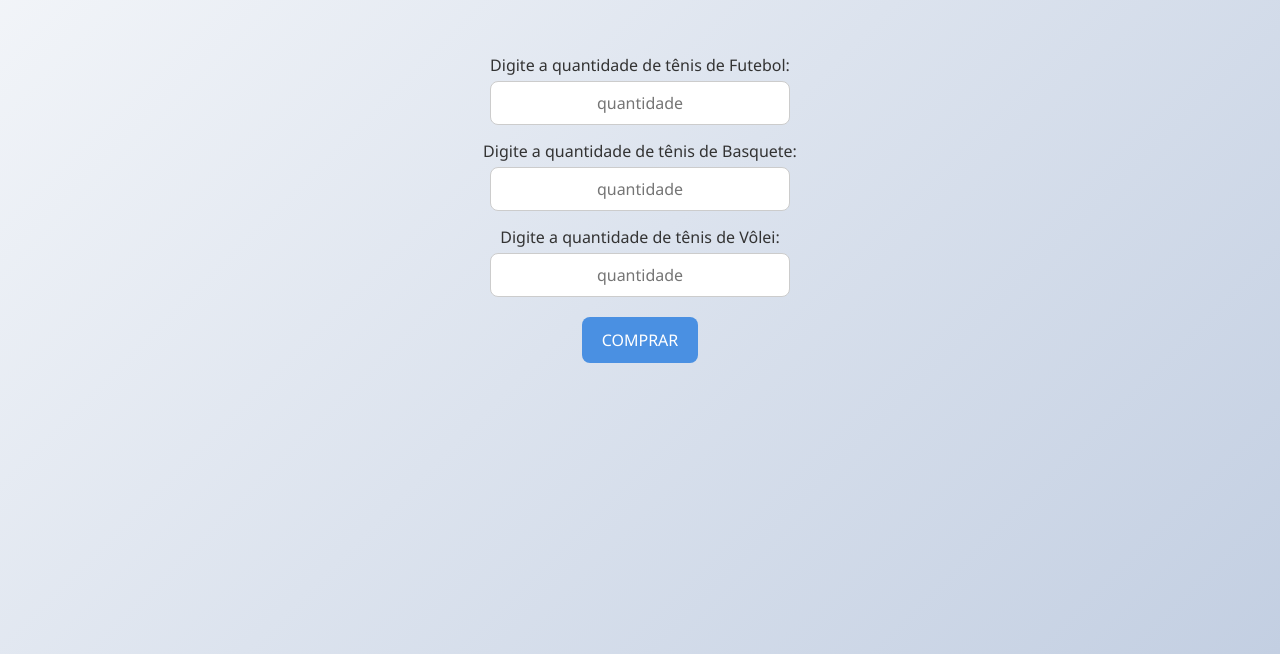
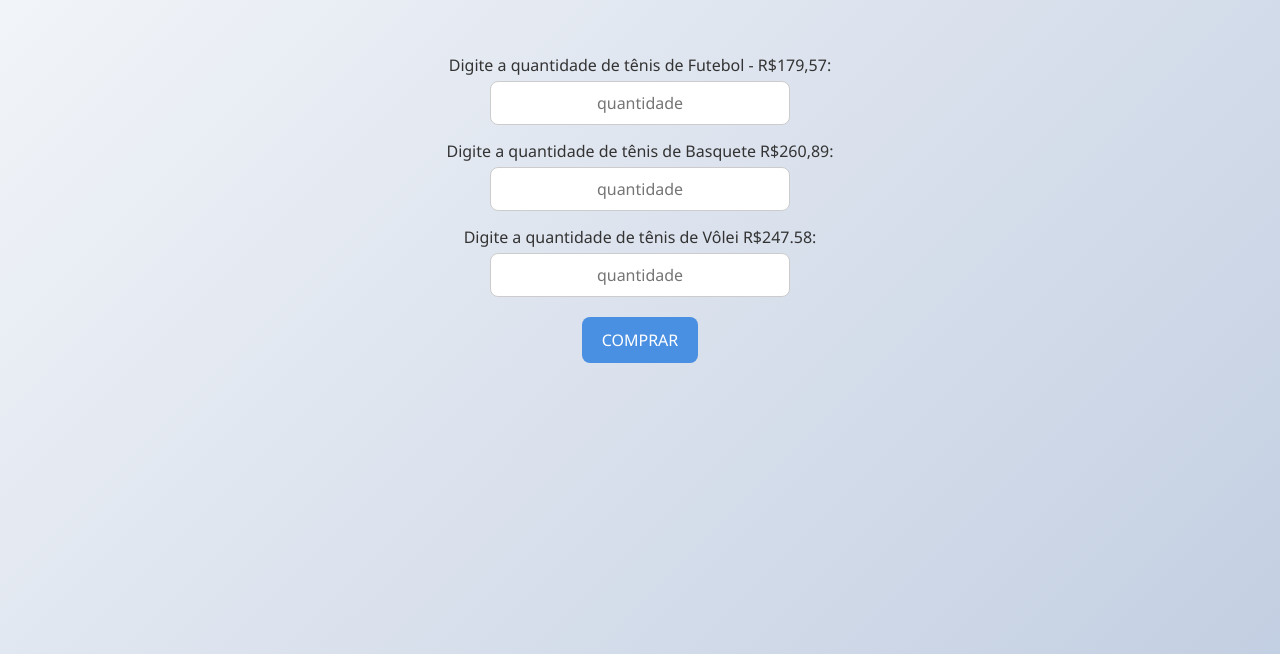
Before and after one commit to mariobiluk/exercicios, a plain HTML site: page index.html in a window 1280 px wide. Shown: the part 146-800 px from the top of the page. Drawn offline with Linux system fonts and the light colour scheme.

Commit message:
versaofinal

```diff
--- a/index.html
+++ b/index.html
@@ -15,11 +15,11 @@
         <a href="ex04.html">Questão 04</a>
     </nav>
     <h1>TÊNIS</h1><br>
-    <label for="fut">Digite a quantidade de tênis de Futebol:</label>
+    <label for="fut">Digite a quantidade de tênis de Futebol - R$179,57:</label>
     <input type="text" id="fut" placeholder="quantidade"><br>
-    <label for="basq">Digite a quantidade de tênis de Basquete:</label>
+    <label for="basq">Digite a quantidade de tênis de Basquete R$260,89:</label>
     <input type="text" id="basq" placeholder="quantidade"><br>
-    <label for="volei">Digite a quantidade de tênis de Vôlei:</label>
+    <label for="volei">Digite a quantidade de tênis de Vôlei R$247.58:</label>
     <input type="text" id="volei" placeholder="quantidade"><br>
     <button onclick="calcular()">COMPRAR</button><br><br>
     <div id="res"></div>
```
